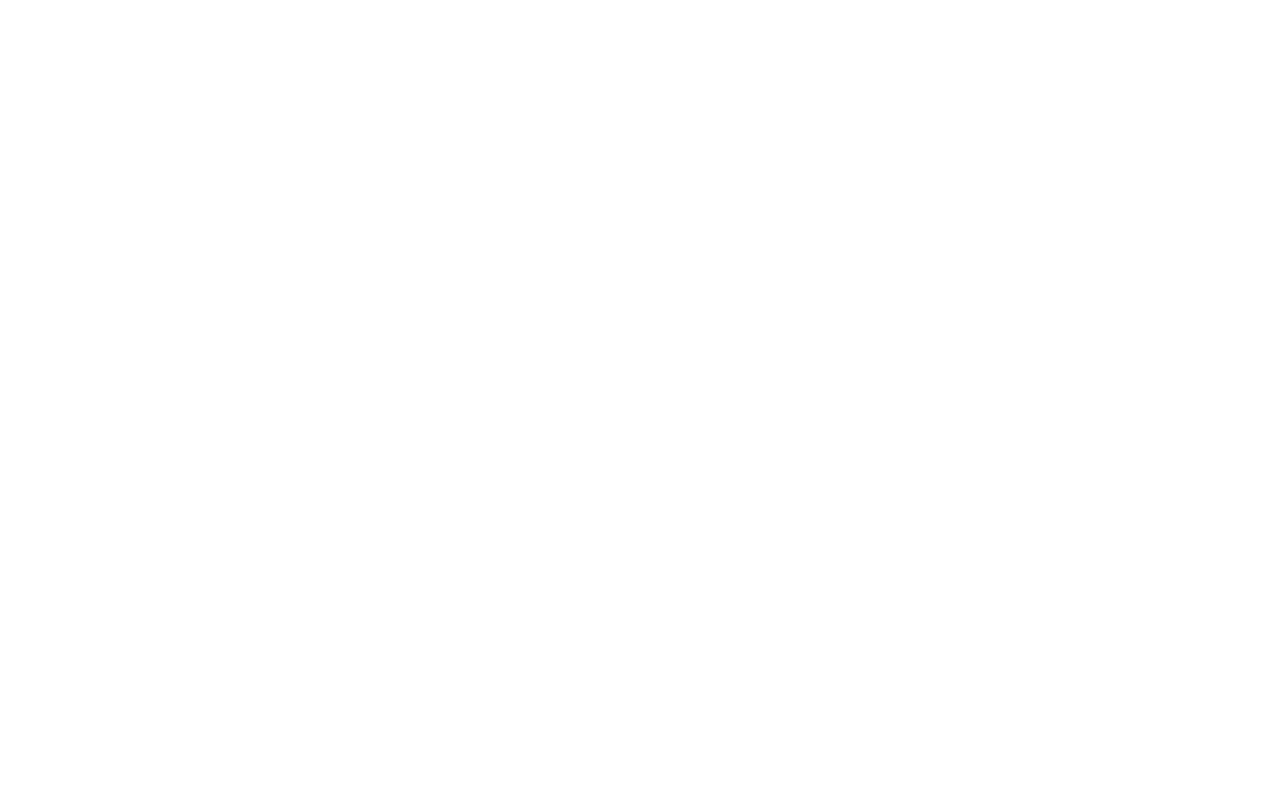
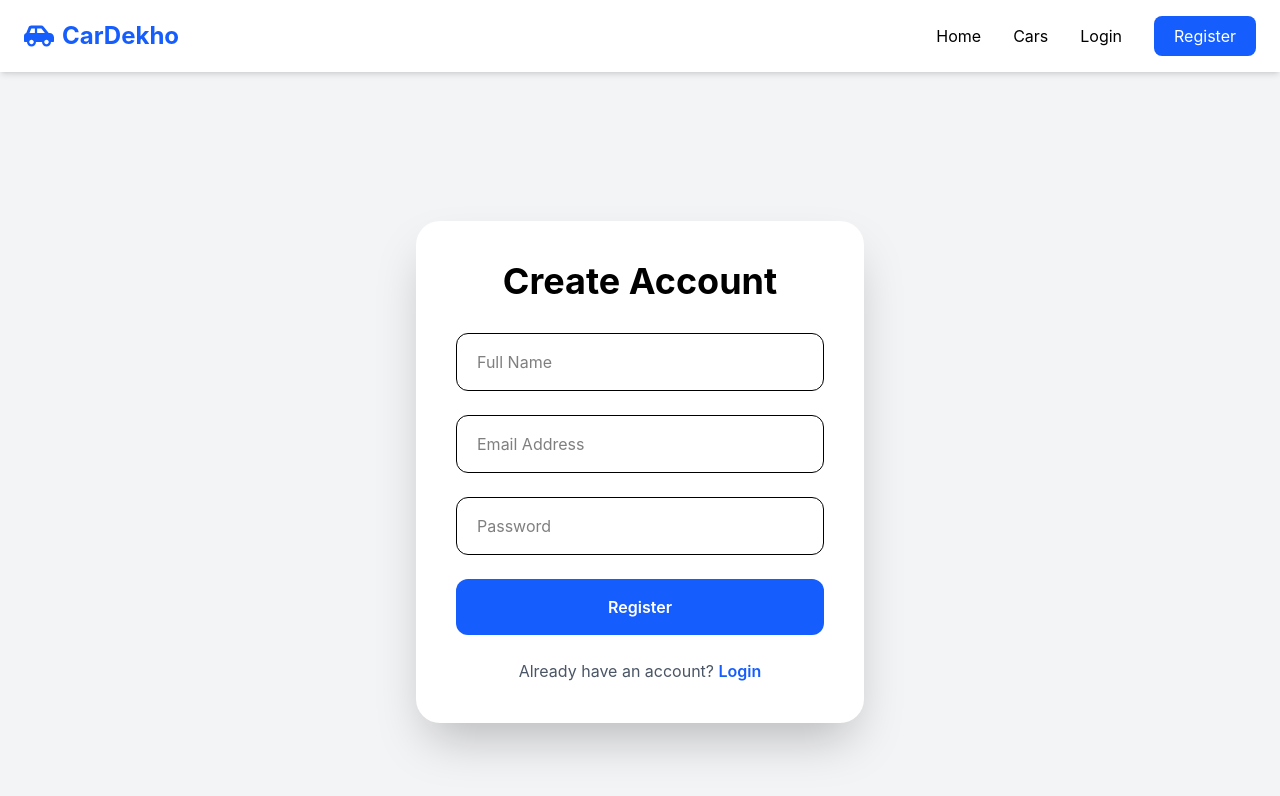
Before and after one commit to umesh2059/car-marketplace, a React (Vite) app: page /Register in a window 1280 px wide. Before the commit this address had no page. Shown: the top 796 px of the page. Built offline with nearby package versions, Linux system fonts and the light colour scheme.

Commit message:
adding authentication

```diff
--- a/src/App.jsx
+++ b/src/App.jsx
@@ -2,12 +2,16 @@ import { Routes, Route } from 'react-router-dom';
 import Home from './pages/Home';
 import Cars from './pages/Cars';
 import CarDetails from './pages/CarDetails';
+import Login from './pages/Login';
+import Register from './pages/Register';
 function App(){
   return (
     <Routes>
       <Route path='/' element={<Home/>}/>
       <Route path='/cars' element={<Cars />}/>
       <Route path='/cars/:id' element={<CarDetails/>}/>
+      <Route path='/Login'element={<Login/>}/>
+      <Route path='/Register'element={<Register/>}/>
     </Routes>
   );
 }
--- /dev/null
+++ b/src/pages/Login.jsx
@@ -0,0 +1,48 @@
+import { Link } from 'react-router-dom';
+import Navbar from '../components/Navbar';
+
+function Login() {
+  return (
+    <>
+      <Navbar />
+
+      <div className="min-h-screen bg-gray-100 flex items-center justify-center px-6">
+        <div className="bg-white shadow-2xl rounded-3xl p-10 w-full max-w-md">
+          <h1 className="text-4xl font-bold text-center mb-8">
+            Welcome Back
+          </h1>
+
+          <form className="space-y-6">
+            <input
+              type="email"
+              placeholder="Email Address"
+              className="w-full px-5 py-4 border rounded-xl focus:outline-none focus:ring-2 focus:ring-blue-500"
+            />
+
+            <input
+              type="password"
+              placeholder="Password"
+              className="w-full px-5 py-4 border rounded-xl focus:outline-none focus:ring-2 focus:ring-blue-500"
+            />
+
+            <button className="w-full bg-blue-600 text-white py-4 rounded-xl font-semibold hover:bg-blue-700 transition">
+              Login
+            </button>
+          </form>
+
+          <p className="text-center mt-6 text-gray-600">
+            Don't have an account?{' '}
+            <Link
+              to="/register"
+              className="text-blue-600 font-semibold hover:underline"
+            >
+              Register
+            </Link>
+          </p>
+        </div>
+      </div>
+    </>
+  );
+}
+
+export default Login;
--- /dev/null
+++ b/src/pages/Register.jsx
@@ -0,0 +1,54 @@
+import { Link } from 'react-router-dom';
+import Navbar from '../components/Navbar';
+
+function Register() {
+  return (
+    <>
+      <Navbar />
+
+      <div className="min-h-screen bg-gray-100 flex items-center justify-center px-6">
+        <div className="bg-white shadow-2xl rounded-3xl p-10 w-full max-w-md">
+          <h1 className="text-4xl font-bold text-center mb-8">
+            Create Account
+          </h1>
+
+          <form className="space-y-6">
+            <input
+              type="text"
+              placeholder="Full Name"
+              className="w-full px-5 py-4 border rounded-xl focus:outline-none focus:ring-2 focus:ring-blue-500"
+            />
+
+            <input
+              type="email"
+              placeholder="Email Address"
+              className="w-full px-5 py-4 border rounded-xl focus:outline-none focus:ring-2 focus:ring-blue-500"
+            />
+
+            <input
+              type="password"
+              placeholder="Password"
+              className="w-full px-5 py-4 border rounded-xl focus:outline-none focus:ring-2 focus:ring-blue-500"
+            />
+
+            <button className="w-full bg-blue-600 text-white py-4 rounded-xl font-semibold hover:bg-blue-700 transition">
+              Register
+            </button>
+          </form>
+
+          <p className="text-center mt-6 text-gray-600">
+            Already have an account?{' '}
+            <Link
+              to="/login"
+              className="text-blue-600 font-semibold hover:underline"
+            >
+              Login
+            </Link>
+          </p>
+        </div>
+      </div>
+    </>
+  );
+}
+
+export default Register;
```
